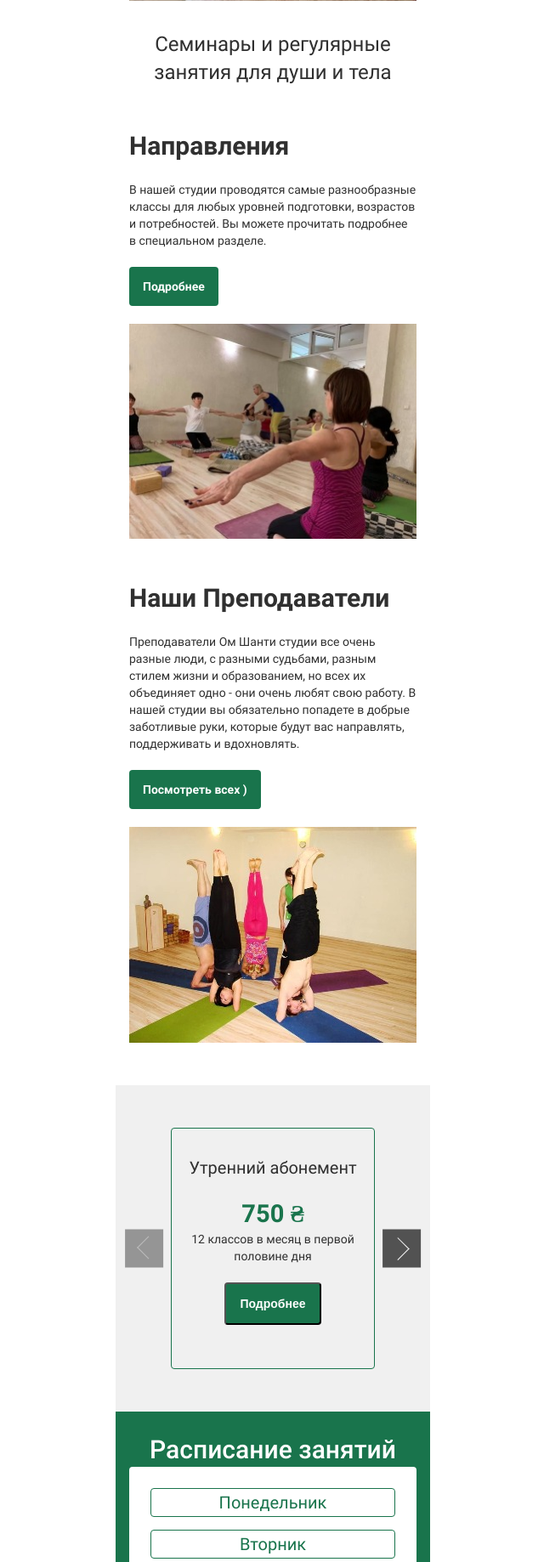
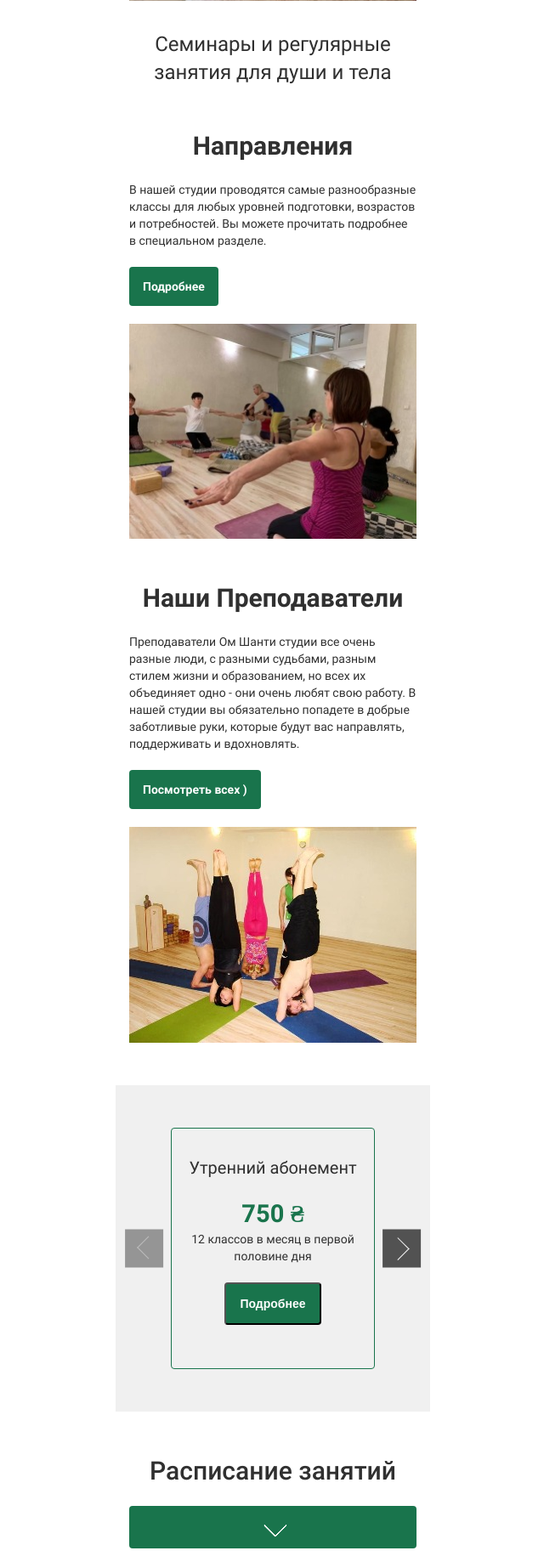
Before and after one commit to Menolas/eva, a PHP site: page / in a window 1280 px wide. Shown: the part 407-2245 px from the top of the page at 85% size, without its empty margins (319-959 px from the left). Run offline with PHP 8.4, Linux system fonts and the light colour scheme.

Commit message:
schedule animation

```diff
--- a/css/style.css
+++ b/css/style.css
@@ -178,7 +178,8 @@ textarea {
   color: #303030;
   font-family: "Roboto";
   font-style: normal;
-  margin-bottom: 21px; }
+  margin-bottom: 21px;
+  text-align: center; }
 
 .title__third {
   font-size: 20px;
@@ -557,19 +558,19 @@ textarea {
   opacity: 0.4; }
 
 .schedule {
-  position: relative;
   padding: 50px 16px;
-  padding-top: 25px;
-  background-color: #19744C; }
+  padding-bottom: 0; }
+
+.schedule__title {
+  text-align: center;
+  font-weight: 500; }
 
 .schedule__handler {
-  position: absolute;
-  bottom: 7px;
-  left: 50%;
-  width: 45px;
-  height: 45px;
-  -webkit-transform: translate(-50%);
-          transform: translate(-50%); }
+  position: relative;
+  width: 100%;
+  height: 50px;
+  background-color: #19744C;
+  border-radius: 4px; }
   .schedule__handler::before {
     content: "";
     display: block;
@@ -577,20 +578,21 @@ textarea {
     width: 18px;
     height: 18px;
     background-color: transparent;
-    left: 30%;
-    bottom: 5px;
+    left: 50%;
+    bottom: 10px;
     border-radius: 2px;
     border: 2px solid #ffffff;
     border-top: none;
     border-left: none;
-    -webkit-transform: rotate(45deg);
-            transform: rotate(45deg); }
+    -webkit-transform: rotate(45deg) translate(-50%);
+            transform: rotate(45deg) translate(-50%); }
 
-.schedule__title {
-  margin: 0;
-  text-align: center;
-  color: #ffffff;
-  font-weight: 500; }
+.schedule__handler--close::before {
+  bottom: 5px;
+  border-top: 2px solid #ffffff;
+  border-left: 2px solid #ffffff;
+  border-bottom: none;
+  border-right: none; }
 
 .schedule__list,
 .schedule__class-list-per-day {
@@ -599,23 +601,88 @@ textarea {
   list-style: none;
   display: none; }
 
-.schedule__list {
+.schedule__list--sown {
   display: grid;
   grid-template-columns: auto;
   grid-template-rows: auto auto auto auto auto auto;
   grid-row-gap: 15px;
   padding: 25px;
+  padding-bottom: 0;
   border-radius: 4px;
   background-color: #ffffff; }
 
 .schedule__item {
+  position: relative;
+  margin: 0;
+  padding: 10px 25px;
+  text-align: center;
+  font-size: 20px;
+  line-height: 26px;
+  font-weight: 700;
+  color: #303030;
+  font-family: "Roboto";
+  font-style: normal;
+  color: #19744C;
   border-radius: 4px;
   border: 1px solid #19744C; }
 
-.schedule__item-title {
-  margin: 0;
-  text-align: center;
-  color: #19744C; }
+.schedule__class-list-per-day--shown {
+  display: grid;
+  grid-row-gap: 15px; }
+
+.schedule__class-item {
+  display: grid;
+  grid-template-columns: auto;
+  grid-template-rows: auto auto auto;
+  grid-row-gap: 8px;
+  border-bottom: 1px solid #19744C;
+  padding-bottom: 15px; }
+  .schedule__class-item:first-of-type {
+    padding-top: 15px; }
+  .schedule__class-item:last-of-type {
+    padding-bottom: 0;
+    border: none; }
+
+.schedule__class-item span {
+  display: block;
+  font-size: 16px;
+  line-height: 22px;
+  font-weight: 400;
+  color: #303030;
+  font-family: "Roboto";
+  font-style: normal;
+  font-weight: 500; }
+
+.schedule__item-handler {
+  position: absolute;
+  right: 15px;
+  top: 0;
+  width: 30px;
+  height: 30px;
+  background-color: transparent;
+  z-index: 20; }
+  .schedule__item-handler::before {
+    content: "";
+    display: block;
+    position: absolute;
+    width: 18px;
+    height: 2px;
+    background-color: #19744C;
+    top: 65%;
+    left: 50%;
+    -webkit-transform: rotate(45deg) translate(-50%);
+            transform: rotate(45deg) translate(-50%); }
+  .schedule__item-handler::after {
+    content: "";
+    display: block;
+    position: absolute;
+    width: 18px;
+    height: 2px;
+    background-color: #19744C;
+    top: 25%;
+    left: 50%;
+    -webkit-transform: rotate(-45deg) translate(-50%);
+            transform: rotate(-45deg) translate(-50%); }
 
 .reviews {
   padding: 50px 16px; }
--- a/index.html
+++ b/index.html
@@ -138,11 +138,12 @@
 					</ul>
 				</section>
 				<section class="schedule">
+					<h2 class="schedule__title  title__secondary">Расписание занятий</h2>
 					<div class="schedule__handler"></div>
-					<h2 class="schedule__title  title__secondary">Расписание занятий</h2>
 					<ul class="schedule__list">
 						<li class="schedule__item">
-							<h3 class="schedule__item-title  title__third">Понедельник</h3>
+							Понедельник
+							<div class="schedule__item-handler"></div>
 							<ul class="schedule__class-list-per-day">
 								<li class="schedule__class-item">
 									<span class="schedule__timing-block">7.30 - 8.30</span>
@@ -167,7 +168,7 @@
               </ul>
 						</li>
 						<li class="schedule__item">
-							<h3 class="schedule__item-title  title__third">Вторник</h3>
+							Вторник
 							<ul class="schedule__class-list-per-day">
 								<li class="schedule__class-item">
 									<span class="schedule__timing-block">7.30 - 8.30</span>
@@ -192,7 +193,7 @@
               </ul>
 						</li>
 						<li class="schedule__item">
-							<h3 class="schedule__item-title  title__third">Среда</h3>
+							Среда
 							<ul class="schedule__class-list-per-day">
 								<li class="schedule__class-item">
 									<span class="schedule__timing-block">7.30 - 8.30</span>
@@ -217,7 +218,7 @@
               </ul>
 						</li>
 						<li class="schedule__item">
-							<h3 class="schedule__item-title  title__third">Четверг</h3>
+							Четверг
 							<ul class="schedule__class-list-per-day">
 								<li class="schedule__class-item">
 									<span class="schedule__timing-block">7.30 - 8.30</span>
@@ -242,7 +243,7 @@
               </ul>
 						</li>
 						<li class="schedule__item">
-							<h3 class="schedule__item-title  title__third">Пятница</h3>
+							Пятница
 							<ul class="schedule__class-list-per-day">
 								<li class="schedule__class-item">
 									<span class="schedule__timing-block">7.30 - 8.30</span>
@@ -267,7 +268,7 @@
               </ul>
 						</li>
 						<li class="schedule__item">
-							<h3 class="schedule__item-title  title__third">Суббота</h3>
+							Суббота
 							<ul class="schedule__class-list-per-day">
 								<li class="schedule__class-item">
 									<span class="schedule__timing-block">10.00 - 12.00</span>
--- a/js/script.js
+++ b/js/script.js
@@ -15,7 +15,6 @@ var similarSubscribElements = document.querySelector('.subscribing__list');
 var blogHandlerForward = subscribtionBlock.querySelector('.control-handlers__handler--right');
 var blogHandlerBack = subscribtionBlock.querySelector('.control-handlers__handler--left');
 var subscribtions = subscribtionBlock.querySelectorAll('.subscribing__item');
-console.log(subscribtions);
 
 var findActiveItem = function () {
 	for (var i = 0; i < subscribtions.length; i++) {
@@ -71,8 +70,29 @@ blogHandlerBack.addEventListener('click', function () {
 
 var scheduleTab = document.querySelector('.schedule');
 var scheduleHandler = scheduleTab.querySelector('.schedule__handler');
+var week = scheduleTab.querySelector('.schedule__list');
 var weekDays = scheduleTab.querySelector('.schedule__list');
+var allDaysSchedules = scheduleTab.querySelectorAll('.schedule__class-list-per-day');
+console.log(weekDays);
+
+var hideDaySchedule = function () {
+	for (var i = 0; i < allDaysSchedules.length; i++) {
+    	if (allDaysSchedules[i].classList.contains('schedule__class-list-per-day--shown')) {
+    		allDaysSchedules[i].classList.remove('schedule__class-list-per-day--shown');
+    	}
+    }
+};
 
 scheduleHandler.addEventListener('click', function () {
-	weekDays.style.display = 'grid';
+	week.classList.toggle('schedule__list--sown');
+	scheduleHandler.classList.toggle('schedule__handler--close');
 });
+
+
+weekDays.addEventListener('click', function (evt) {
+    var target = event.target;
+
+    hideDaySchedule();
+    var daySchedule = target.querySelector('.schedule__class-list-per-day');
+    daySchedule.classList.add('schedule__class-list-per-day--shown');
+});
--- a/sass/blocks/schedule.scss
+++ b/sass/blocks/schedule.scss
@@ -1,35 +1,41 @@
 .schedule {
-	position: relative;
 	padding: $block-padding-mobile;
-	padding-top: 25px;
-	background-color: $green;
+	padding-bottom: 0;
+}
+
+.schedule__title {
+	text-align: center;
+	font-weight: 500;
 }
 
 .schedule__handler {
-	position: absolute;
-	bottom: 7px;
-	left: 50%;
-	width: 45px;
-	height: 45px;
-	transform: translate(-50%);
+	position: relative;
+	width: 100%;
+	height: 50px;
+	background-color: $green;
+	border-radius: 4px;
 
 	&::before {
 		@include element-style(18px, 18px, transparent);
-		left: 30%;
-		bottom: 5px;
+		left: 50%;
+		bottom: 10px;
 		border-radius: 2px;
 		border: 2px solid $white;
 		border-top: none;
 		border-left: none;
-		transform: rotate(45deg);
+		transform: rotate(45deg) translate(-50%);
 	}
 }
 
-.schedule__title {
-	margin: 0;
-	text-align: center;
-	color: $white;
-	font-weight: 500;
+.schedule__handler--close {
+
+	&::before {
+		bottom: 5px;
+		border-top: 2px solid $white;
+		border-left: 2px solid $white;
+		border-bottom: none;
+		border-right: none;
+	}
 }
 
 .schedule__list,
@@ -38,23 +44,77 @@
 	display: none;
 }
 
-.schedule__list {
+.schedule__list--sown {
 	display: grid;
 	grid-template-columns: auto;
 	grid-template-rows: auto auto auto auto auto auto;
 	grid-row-gap: 15px;
 	padding: 25px;
+	padding-bottom: 0;
 	border-radius: 4px;
 	background-color: $white;
 }
 
 .schedule__item {
+	position: relative;
+	margin: 0;
+	padding: 10px 25px;
+	text-align: center;
+	@include font-header(20px, 26px);
+	color: $green;
 	border-radius: 4px;
 	border: 1px solid $green;
 }
 
-.schedule__item-title {
-	margin: 0;
-	text-align: center;
-	color: $green;
+.schedule__class-list-per-day--shown {
+	display: grid;
+	grid-row-gap: 15px;
 }
+
+.schedule__class-item {
+	display: grid;
+	grid-template-columns: auto;
+	grid-template-rows: auto auto auto;
+	grid-row-gap: 8px;
+	border-bottom: 1px solid $green;
+	padding-bottom: 15px;
+
+	&:first-of-type {
+	  padding-top: 15px;
+	}
+
+	&:last-of-type {
+		padding-bottom: 0;
+		border: none;
+	}
+}
+
+.schedule__class-item span {
+	display: block;
+	@include font-base(16px, 22px);
+	font-weight: 500;
+}
+
+.schedule__item-handler {
+	position: absolute;
+	right: 15px;
+	top: 0;
+	width: 30px;
+	height: 30px;
+	background-color: transparent;
+	z-index: 20;
+
+	&::before {
+		@include element-style(18px, 2px, $green);
+		top: 65%;
+		left: 50%;
+		transform: rotate(45deg) translate(-50%);
+	}
+
+	&::after {
+		@include element-style(18px, 2px, $green);
+		top: 25%;
+		left: 50%;
+		transform: rotate(-45deg) translate(-50%);
+	}
+}
--- a/sass/blocks/title.scss
+++ b/sass/blocks/title.scss
@@ -7,6 +7,7 @@
 .title__secondary {
 	@include font-header(28px, 32px);
 	margin-bottom: 21px;
+	text-align: center;
 }
 
 .title__third {
```
